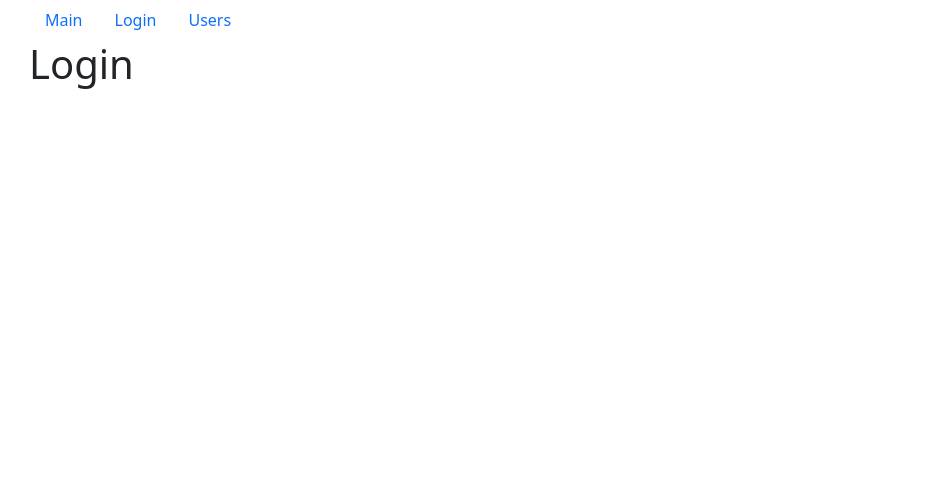
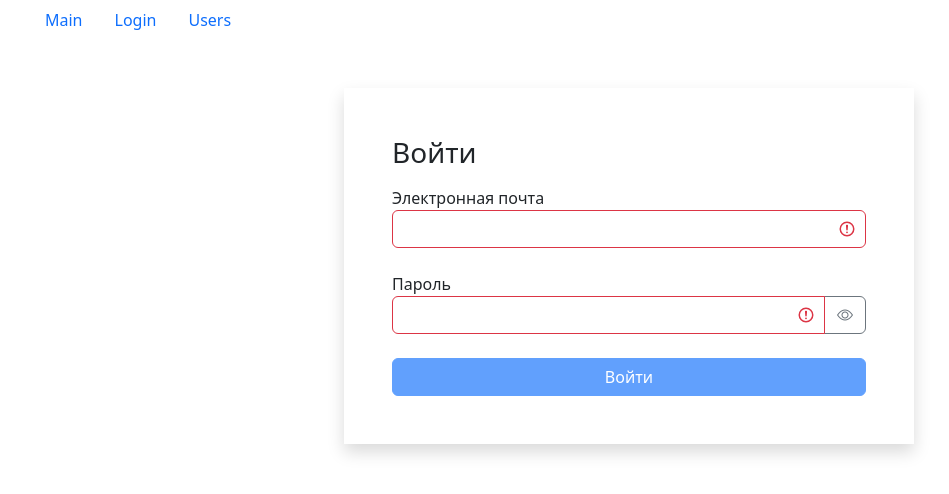
Before and after one commit to tgorella/result-react-study-project, a React (Create React App) app: page /login in a window 1280 px wide. Shown: the top 494 px of the page, without its empty margins (11-960 px from the left). Built offline with nearby package versions, Linux system fonts and the light colour scheme.

Commit message:
added search field and login form

```diff
--- a/src/components/tableBody.jsx
+++ b/src/components/tableBody.jsx
@@ -19,7 +19,6 @@
       {data.map((item) => (
         <tr key={item._id}>
           {Object.keys(columns).map((column) => {
-            console.log(column);
             if (column === "name") {
               return (
                 <td key={column}>
--- /dev/null
+++ b/src/components/textField.jsx
@@ -0,0 +1,49 @@
+import React, { useState } from "react";
+import PropTypes from "prop-types";
+
+const TextField = ({ label, type, name, value, onChange, error }) => {
+  const getInputClasses = () => {
+    return "form-control " + (error ? "is-invalid" : "");
+  };
+
+  const [showPassword, setShowPassword] = useState(false);
+  const toggleShowPassword = () => {
+    setShowPassword((prevState) => !prevState);
+  };
+  return (
+    <div className="mb-4">
+      <label htmlFor={name}>{label}</label>
+      <div className="input-group">
+        <input
+          type={showPassword ? "text" : type}
+          name={name}
+          id={name}
+          value={value}
+          onChange={onChange}
+          className={getInputClasses()}
+        />
+        {type === "password" && (
+          <button
+            className="btn btn-outline-secondary"
+            type="button"
+            onClick={toggleShowPassword}
+          ><i className={"bi bi-eye" + (showPassword ? "-slash" : "")}></i></button>
+        )}
+      </div>
+      {error && <div className="invalid-feedback">{error}</div>}
+    </div>
+  );
+};
+TextField.defaultProps = {
+  type: "text"
+};
+
+TextField.propTypes = {
+  label: PropTypes.string,
+  type: PropTypes.string,
+  name: PropTypes.string,
+  value: PropTypes.string,
+  onChange: PropTypes.func,
+  error: PropTypes.string
+};
+export default TextField;
--- a/src/layouts/login.jsx
+++ b/src/layouts/login.jsx
@@ -1,6 +1,88 @@
-import React from "react";
+import React, { useState, useEffect } from "react";
+import TextField from "../components/textField";
+import { validator } from "../utils/validator";
+
 const Login = () => {
-  return <h1>Login</h1>;
+  const [data, setData] = useState({ mail: "", password: "" });
+  const [errors, setErrors] = useState({});
+  const handleChange = ({ target }) => {
+    setData((prevState) => ({ ...prevState, [target.name]: target.value }));
+  };
+
+  const handleSubmit = (event) => {
+    event.preventDefault();
+    const isValid = validate();
+    if (!isValid) return;
+    console.log(data);
+  };
+  useEffect(() => {
+    validate();
+  }, [data]);
+
+  const validatorConfig = {
+    mail: {
+      isRequired: {
+        message: "Электронная почта обязательна для заполнения"
+      },
+      isMail: {
+        message: "Email введен некорректно"
+      }
+    },
+    password: {
+      isRequired: {
+        message: "Пароль обязателен для заполнения"
+      },
+      isCapitalSymbol: {
+        message: "Проль должен содержать минимум 1 заглавную букву"
+      },
+      isContainNumber: {
+        message: "Проль должен содержать минимум 1 цифру"
+      },
+      minLength: {
+        message: "Проль должен содержать минимум 8 знаков",
+        value: 8
+      }
+    }
+  };
+
+  const validate = () => {
+    const errors = validator(data, validatorConfig);
+    setErrors(errors);
+    return Object.keys(errors).length === 0;
+  };
+  const isValid = Object.keys(errors).length === 0;
+
+  return (
+    <div className="container mt-5">
+      <div className="row">
+        <div className="col-md-6 offset-md-3 p-5 shadow">
+          <h3 className="mb-3">Войти</h3>
+          <form onSubmit={handleSubmit}>
+            <TextField
+              name="mail"
+              type="text"
+              label="Электронная почта"
+              value={data.mail}
+              onChange={handleChange}
+              error={errors.mail}
+            />
+
+            <TextField
+              name="password"
+              type="password"
+              label="Пароль"
+              value={data.password}
+              onChange={handleChange}
+              error={errors.password}
+            />
+            <button type="submit" disabled={!isValid} className="btn btn-primary w-100 mx-auto">
+              Войти
+            </button>
+          </form>
+        </div>
+      </div>
+    </div>
+  );
 };
 
 export default Login;
--- a/src/layouts/users.jsx
+++ b/src/layouts/users.jsx
@@ -18,8 +18,9 @@
   const [professions, setProfessions] = useState();
   const [selectedProf, setSelectedProf] = useState();
   const [currentPage, setCurrentPage] = useState(1);
+  const [searchStatus, setSearchStatus] = useState("");
 
-  const pageSize = 4;
+  const pageSize = 8;
 
   const [sortBy, setSortBy] = useState({ iter: "name", order: "asc" });
   useEffect(() => {
@@ -52,18 +53,44 @@
     setUsers(updatedUsers);
   };
   const handleProfessionSelect = (item) => {
+    setSearchStatus("");
     setSelectedProf(item);
   };
   const handleSort = (item) => {
     setSortBy(item);
   };
+  const handleSearchStatus = (event) => {
+    setSelectedProf(undefined);
+    setSearchStatus(event.target.value);
+  };
 
   if (users) {
-    const filteredUsers = selectedProf
-      ? users.filter((user) => user.profession._id === selectedProf._id)
-      : users;
-    const count = filteredUsers.length;
-    const sortedUsers = _.orderBy(filteredUsers, [sortBy.path], [sortBy.order]);
+    // const filteredUsers = selectedProf
+    //   ? users.filter((user) => user.profession._id === selectedProf._id)
+    //   : searchStatus
+    //     ? users.filter((user) =>
+    //       user.name.toLowerCase().includes(searchStatus.toLowerCase())
+    //     )
+    //     : users;
+
+    const filteredUsers = () => {
+      if (selectedProf) {
+        return users.filter((user) => user.profession._id === selectedProf._id);
+      }
+      if (searchStatus) {
+        return users.filter((user) =>
+          user.name.toLowerCase().includes(searchStatus.toLowerCase())
+        );
+      }
+      return users;
+    };
+
+    const count = filteredUsers().length;
+    const sortedUsers = _.orderBy(
+      filteredUsers(),
+      [sortBy.path],
+      [sortBy.order]
+    );
 
     const usersCrop = paginate(sortedUsers, currentPage, pageSize);
 
@@ -94,6 +121,12 @@
           <h1>
             <RenderPhrase number={count} />
           </h1>
+          <input
+            type="text"
+            value={searchStatus}
+            placeholder="Введите имя для поиска"
+            onChange={handleSearchStatus}
+          ></input>
           {users.length > 0 && (
             <UsersTable
               users={usersCrop}
--- /dev/null
+++ b/src/utils/validator.js
@@ -0,0 +1,49 @@
+export function validator (data, config) {
+  const errors = {};
+  function validate (validateMethod, data, config) {
+    let statusValidate;
+    switch (validateMethod) {
+      case "isRequired":
+        if (data.trim() === "") return config.message;
+        break;
+      case "isMail": {
+        const emailRegExp = /^\S+@\S+\.\S+$/g;
+        statusValidate = !emailRegExp.test(data);
+        break;
+      }
+      case "isCapitalSymbol": {
+        const capitalRegExp = /[A-Z]+/g;
+        statusValidate = !capitalRegExp.test(data);
+        break;
+      }
+      case "isContainNumber": {
+        const numberRegExp = /\d+/g;
+        statusValidate = !numberRegExp.test(data);
+        break;
+      }
+      case "minLength": {
+        statusValidate = data.length < config.value;
+        break;
+      }
+      default:
+        break;
+    }
+    if (statusValidate) {
+      return config.message;
+    }
+  }
+
+  for (const fieldName in data) {
+    for (const validateMethod in config[fieldName]) {
+      const error = validate(
+        validateMethod,
+        data[fieldName],
+        config[fieldName][validateMethod]
+      );
+      if (error && !errors[fieldName]) {
+        errors[fieldName] = error;
+      }
+    }
+  }
+  return errors;
+}
```
